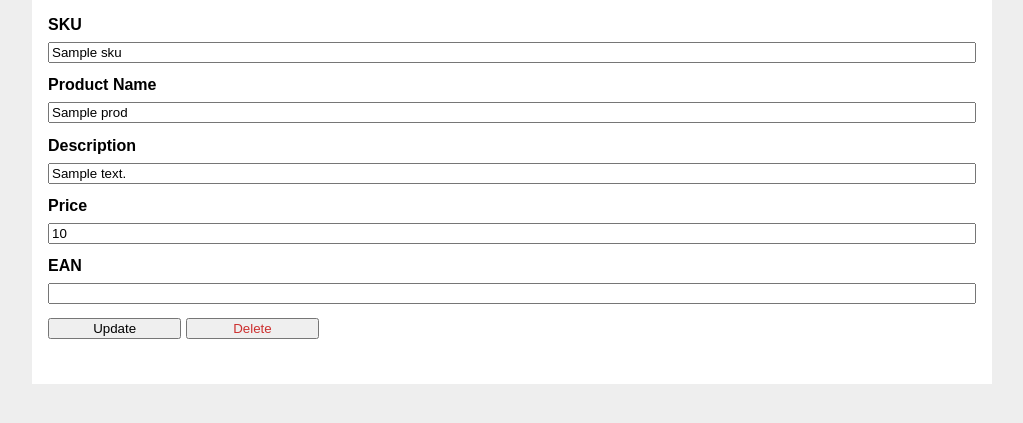
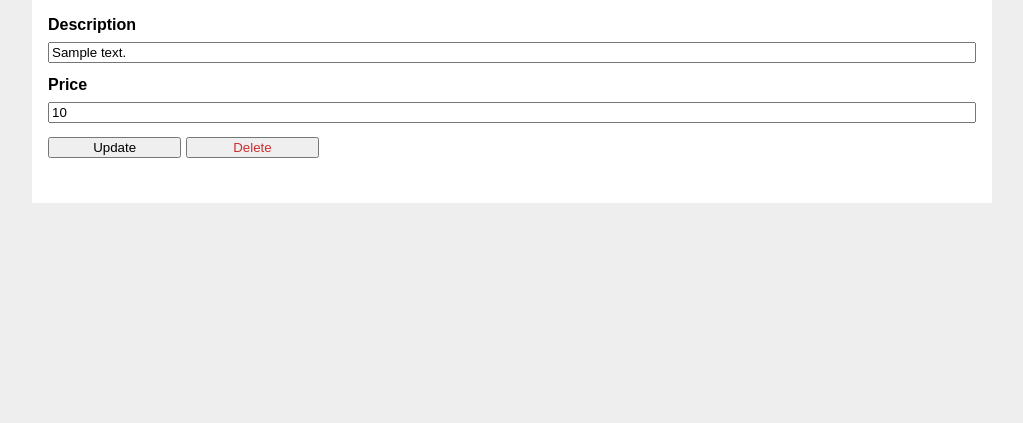
Before and after one commit to GreenMemory16/BD-2022-2023, a Flask app: template Entrega3/web/templates/product/update.html in a window 1280 px wide. Shown: the part 79-502 px from the top of the page, without its empty margins (128-1151 px from the left). Run offline with Flask 3, Linux system fonts and the light colour scheme; the template is opened without the code that fills it: most values are stand-ins (such as "Sample title", 1, 10 or a date in 2020); some libraries are stand-ins or nearby versions.

Commit message:
update product can only update description & price

```diff
--- a/Entrega3/web/app.py
+++ b/Entrega3/web/app.py
@@ -267,20 +267,18 @@ def product_delete(sku):
 def product_update(sku):
     """Update the product."""
 
-    name = request.form["name"]
     description = request.form["description"]
     price = request.form["price"]
-    ean = request.form["ean"]
 
     with pool.connection() as conn:
         with conn.cursor(row_factory=namedtuple_row) as cur:
             cur.execute(
                 """
                 UPDATE product
-                SET sku = %(sku)s, name=%(name)s, description=%(description)s, price=%(price)s, ean=%(ean)s
+                SET description = %(description)s, price = %(price)s
                 WHERE sku = %(sku)s;
                 """,
-                {"name": name, "description": description, "price": price, "ean": ean, "sku": sku,}
+                {"description": description, "price": price, "sku": sku}
             )
         conn.commit()
     return redirect(url_for("product_index"))
--- a/Entrega3/web/templates/product/update.html
+++ b/Entrega3/web/templates/product/update.html
@@ -9,16 +9,10 @@
 	</div>
 </header>
   <form action="{{ url_for('product_delete', sku=prod['sku']) }}" method="post">
-    <label for="sku">SKU</label>
-    <input name="sku" id="sku" type="text" required minlength="1" maxlength="29" value="{{ prod['sku'] }}">
-    <label for="name">Product Name</label>
-    <input name="name" id="name" type="text" required minlength="1" maxlength="79" value="{{ prod['name'] }}">
     <label for="description">Description</label>
     <input name="description" id="description" type="text" required minlength="1" maxlength="253" value="{{ prod['description'] }}"">
 	  <label for="price">Price</label>
     <input name="price" id="price" type="number" min="1" step="any" value="{{ prod['price'] }}"">
-	  <label for="ean">EAN</label>
-    <input name="ean" id="ean" type="number" min="1" maxlength="9999999999999" value="{{ prod['ean'] }}"">
 
     <div class="update_delete_buttons">
       <form action="{{ url_for('product_update', sku=prod['sku'])}}" method="post">
```
